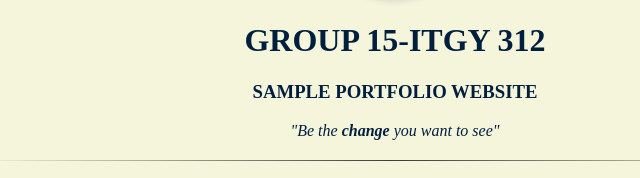
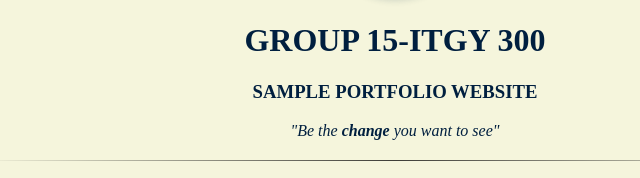
Before and after one commit to WERR-DEBUG/Portfolio-Website, a plain HTML site: page index.html in a window 1280 px wide. Shown: the part 173-351 px from the top of the page, 245-885 px from the left. Drawn offline with Linux system fonts and the light colour scheme.

Commit message:
Updated heading in index.html

```diff
--- a/index.html
+++ b/index.html
@@ -15,7 +15,7 @@
 
         <div>
             <img class = "profile-picture" src = "images/profile-picture.jpg" />
-            <h1> GROUP 15-ITGY 312</h1>
+            <h1> GROUP 15-ITGY 300</h1>
             <h3>SAMPLE PORTFOLIO WEBSITE</h3>
             <p class = "quote">"Be the
                 <strong>change</strong>
```
